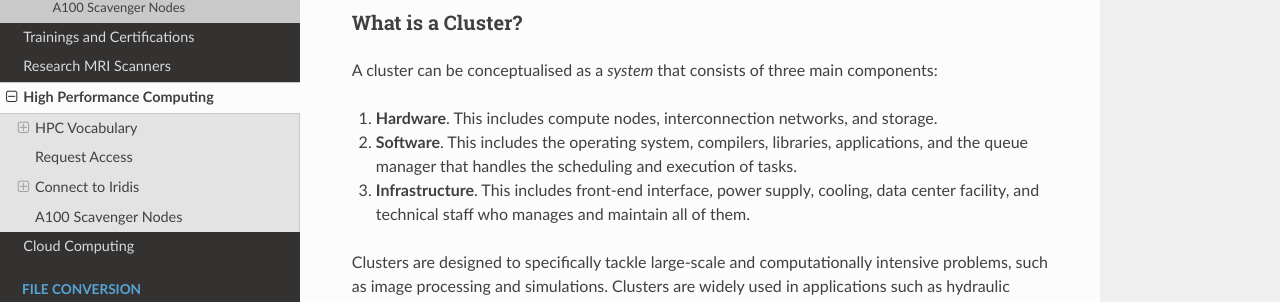
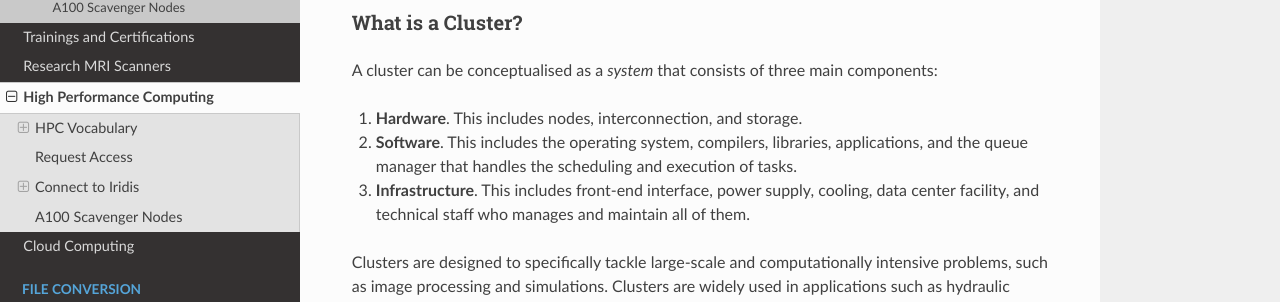
Before and after one commit to nhuneke/sotnir-handbook, a Sphinx documentation site: the page built from docs/projects-soton/hpc.rst, in a window 1280 px wide and 900 px high, scrolled down 549 px. Shown: the part 149-451 px from the top of the window. Built offline with Sphinx 7.4.7 and the Read the Docs theme 3.1.0, drawn with Linux system fonts in a browser that asks for light colours.

Commit message:
Corrected wording for hardware

```diff
--- a/docs/projects-soton/hpc.rst
+++ b/docs/projects-soton/hpc.rst
@@ -25,7 +25,7 @@ What is a Cluster?
 
 A cluster can be conceptualised as a *system* that consists of three main components:
 
-1. **Hardware**. This includes compute nodes, interconnection networks, and storage.
+1. **Hardware**. This includes nodes, interconnection, and storage.
 2. **Software**. This includes the operating system, compilers, libraries, applications, and the queue manager that handles the scheduling and execution of tasks.
 3. **Infrastructure**. This includes front-end interface, power supply, cooling, data center facility, and technical staff who manages and maintain all of them.
 
```
